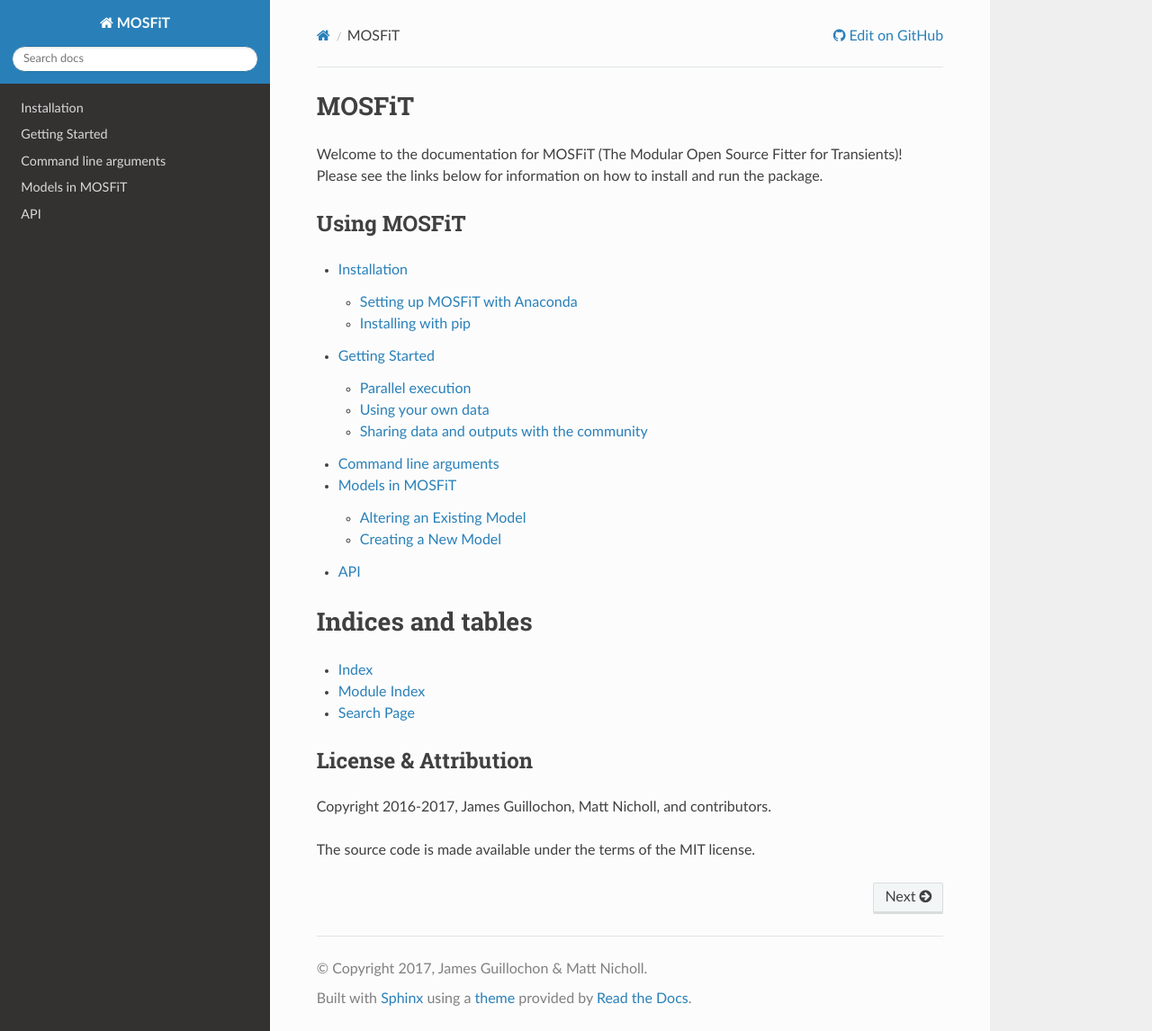
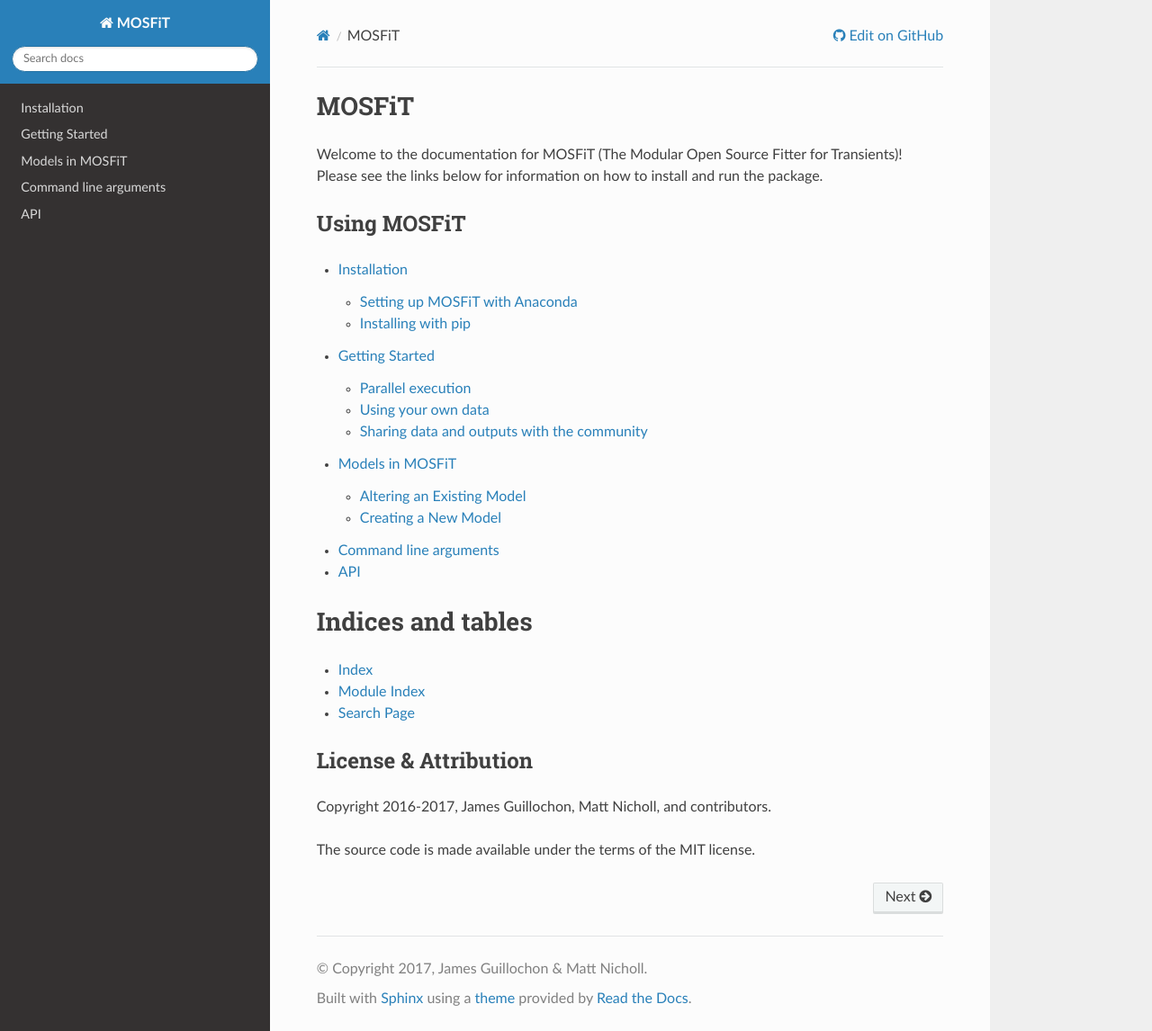
Before and after one commit to guillochon/MOSFiT, a Sphinx documentation site: the page built from docs/index.rst, in a window 1280 px wide and 1146 px high. Shown: the whole window at 90% size. Built offline with Sphinx 7.4.7 and the Read the Docs theme 2.0.0, drawn with Linux system fonts in a browser that asks for light colours; the version number could not be read and is left out.

```diff
--- a/docs/index.rst
+++ b/docs/index.rst
@@ -11,8 +11,8 @@ Using MOSFiT
 
    installation.rst
    getting_started.rst
+   models.rst
    command_line.rst
-   models.rst
    api.rst
 
 Indices and tables
```
